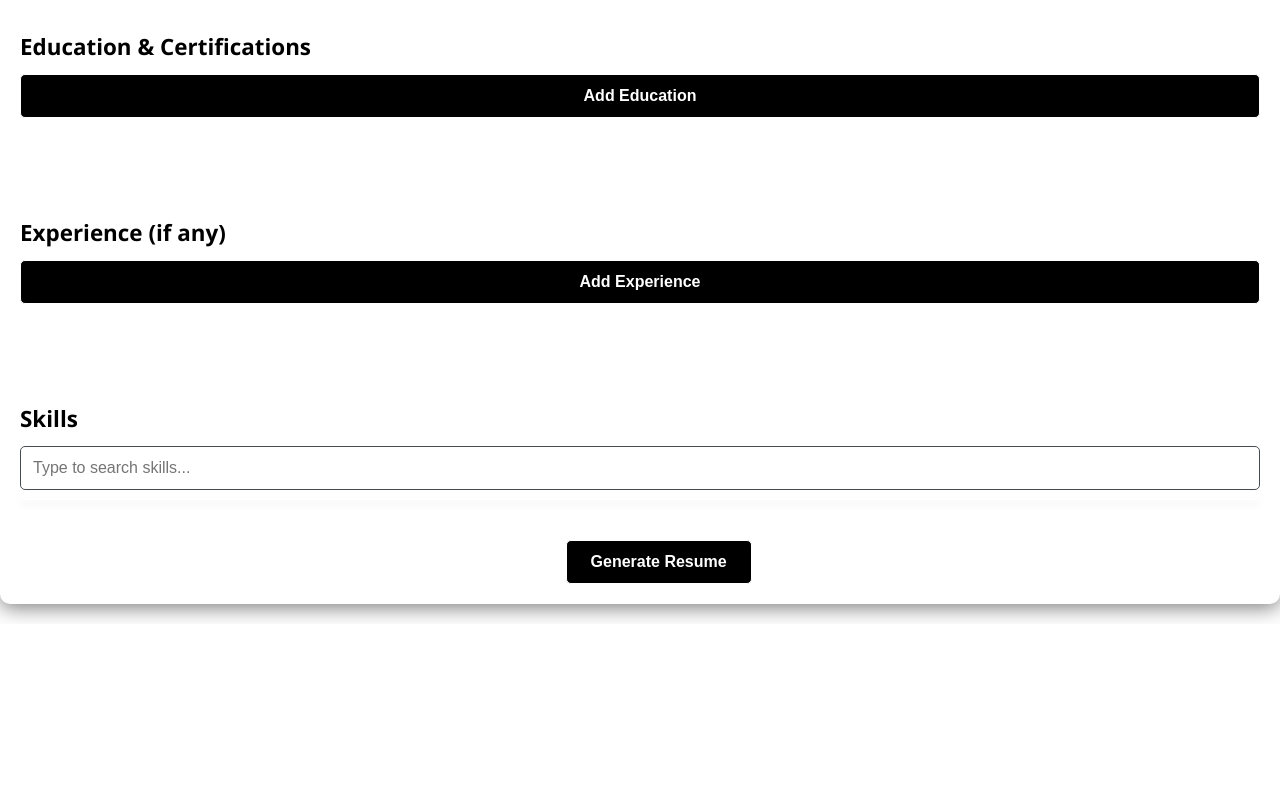
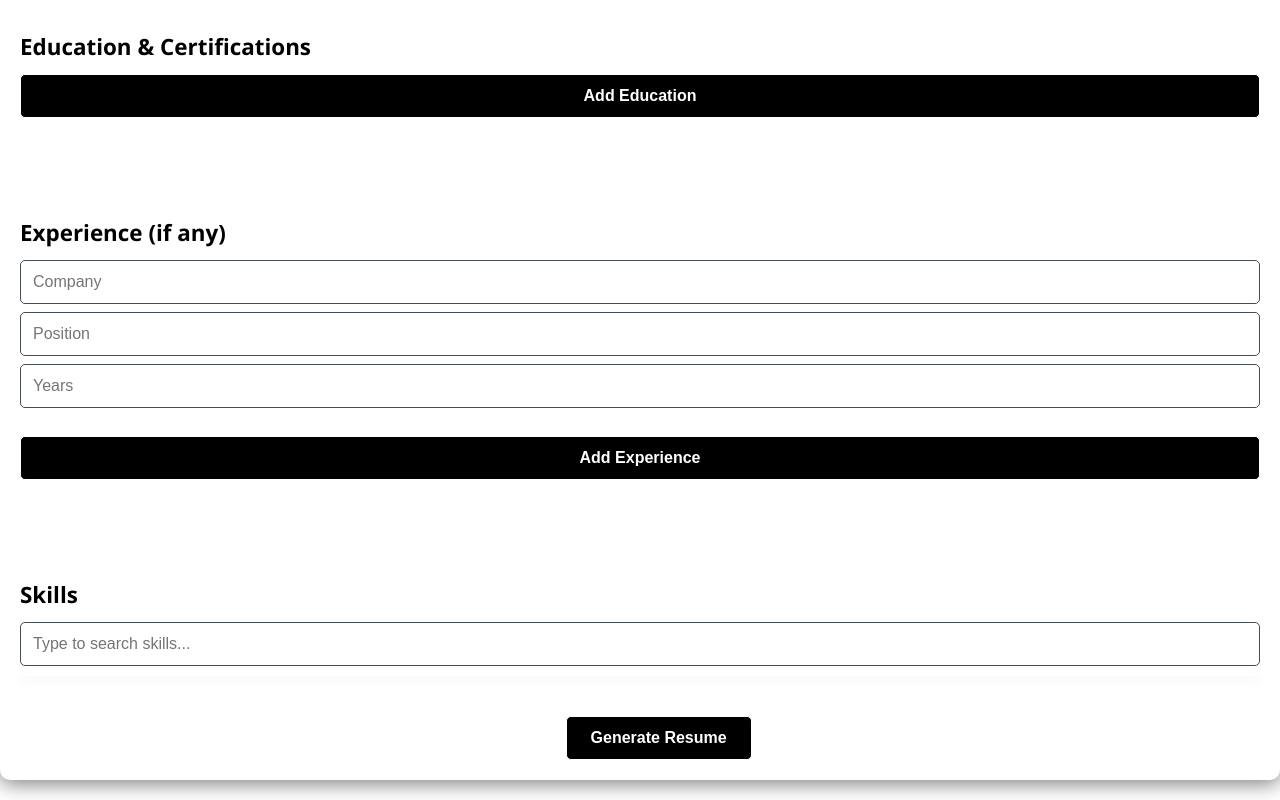
Before and after one commit to konain611/Dynamic-CV-Builder, a Next.js app in the folder dynamic-cv/: page / in a window 1280 px wide. Shown: the part 1156-1956 px from the top of the page. Before the commit the page ends 1780 px from the top, so only its background shows below. Built offline with nearby package versions, Linux system fonts and the light colour scheme.

Commit message:
minor changes

```diff
--- a/dynamic-cv/src/app/components/GeneratedCV.tsx
+++ b/dynamic-cv/src/app/components/GeneratedCV.tsx
@@ -12,7 +12,7 @@ interface EducationEntry {
 // Define the structure of each experience entry
 interface ExperienceEntry {
   company: string;
-  position: string;
+  position: string; // Position field should exist
   years: string;
   description: string;
 }
@@ -21,7 +21,7 @@ interface ExperienceEntry {
 interface FormData {
   fname: string;
   lname: string;
-  position: string;
+  position: string; // Position field
   email: string;
   phone: string;
   city: string;
@@ -29,7 +29,7 @@ interface FormData {
   skills: string[];
   about: string;
   education: EducationEntry[];
-  experience: ExperienceEntry[];
+  experience: ExperienceEntry[]; // Ensure experience includes position
 }
 
 // Define the props for the GeneratedCV component
--- a/dynamic-cv/src/app/page.tsx
+++ b/dynamic-cv/src/app/page.tsx
@@ -17,7 +17,7 @@ interface Education {
 
 interface Experience {
   company: string;
-  position: string;
+  position: string; // position should be part of the experience
   years: string;
   description: string;
 }
@@ -31,7 +31,7 @@ interface FormData {
   country: string;
   about: string;
   education: Education[];
-  experience: Experience[];
+  experience: Experience[]; // ensure experience has position field
   skills: string[];
 }
 
@@ -45,7 +45,7 @@ export default function Home() {
     country: "",
     about: "",
     education: [],
-    experience: [],
+    experience: [{ company: "", position: "", years: "", description: "" }], // position is initialized here
     skills: [],
   });
 
@@ -69,7 +69,7 @@ export default function Home() {
       ...prevData,
       experience: [
         ...prevData.experience,
-        { company: "", position: "", years: "", description: "" },
+        { company: "", position: "", years: "", description: "" }, // initialize with position
       ],
     }));
   };
```
